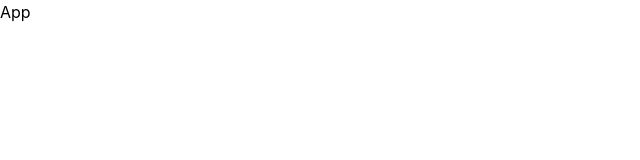
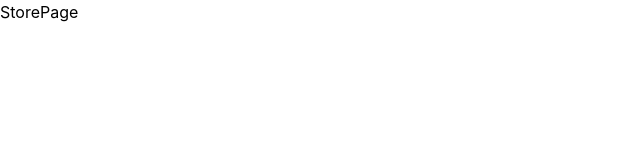
Before and after one commit to Gab16El/prueba-tecnica-cirkula-web, a React (Vite) app: page /panel/formulario in a window 1280 px wide. Shown: the top 160 px of the page, without its empty margins (0-640 px from the left). Built offline with nearby package versions, Linux system fonts and the light colour scheme.

Commit message:
feat: add routes and theme colors into the index,css and router

```diff
--- a/src/App.tsx
+++ b/src/App.tsx
@@ -1,5 +1,10 @@
+import { AppRouter } from '@core/router/AppRouter'
+import { BrowserRouter } from 'react-router-dom'
+
 export const App = () => {
   return (
-    <div>App</div>
+    <BrowserRouter>
+      <AppRouter />
+    </BrowserRouter>
   )
 }
--- /dev/null
+++ b/src/core/features/stores/pages/StorePage.tsx
@@ -0,0 +1,5 @@
+export const StorePage = () => {
+  return (
+    <div>StorePage</div>
+  )
+}
--- /dev/null
+++ b/src/core/router/AppRouter.tsx
@@ -0,0 +1,11 @@
+import { Navigate, Route, Routes } from 'react-router-dom';
+import { PanelRoutes } from './PanelRoutes';
+
+export const AppRouter = () => {
+    return (
+        <Routes>
+            <Route path='/panel/*' element={<PanelRoutes />} />
+            <Route path='*' element={<Navigate to='/panel/formulario' />} />
+        </Routes>
+    )
+}
--- /dev/null
+++ b/src/core/router/PanelRoutes.tsx
@@ -0,0 +1,19 @@
+import { Navigate, Route, Routes } from 'react-router-dom'
+import { StorePage } from '../features/stores/pages/StorePage'
+
+export const PanelRoutes = () => {
+    return (
+        <section className="bg-white w-full min-h-screen flex flex-col">
+            <main className="grow">
+                <Routes>
+                    <Route
+                        path="/formulario"
+                        element={<StorePage />}
+                    />
+
+                    <Route path="*" element={<Navigate to="/panel/formulario" replace />} />
+                </Routes>
+            </main>
+        </section>
+    )
+}
--- a/src/index.css
+++ b/src/index.css
@@ -1,2 +1,10 @@
 @import "tailwindcss";
 @custom-variant dark (&:where([data-theme=dark], [data-theme=dark] *));
+
+@theme {
+    --color-primary: #008F90;
+    --color-secondary: #EB5C5F;
+
+    --color-danger: #D93030;
+    --color-warning: #F88237;
+}
--- a/tsconfig.app.json
+++ b/tsconfig.app.json
@@ -31,6 +31,7 @@
       "@store/*": ["./src/store/*"],
       "@router/*": ["./src/router/*"],
       "@types/*": ["./src/types/*"],
+      "@core/*": ["./src/core/*"],
       "@helpers/*": ["./src/helpers/*"],
       "@api/*": ["./src/api/*"]
     }
```
